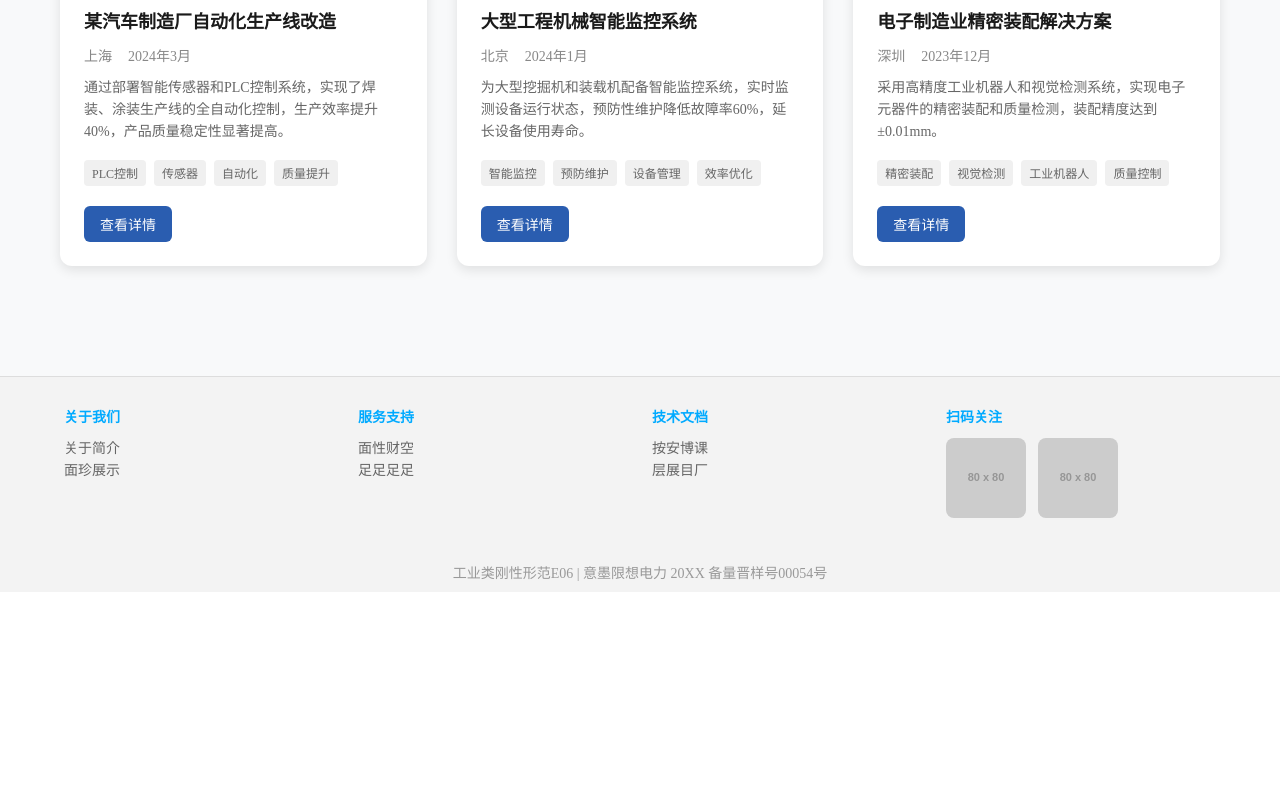
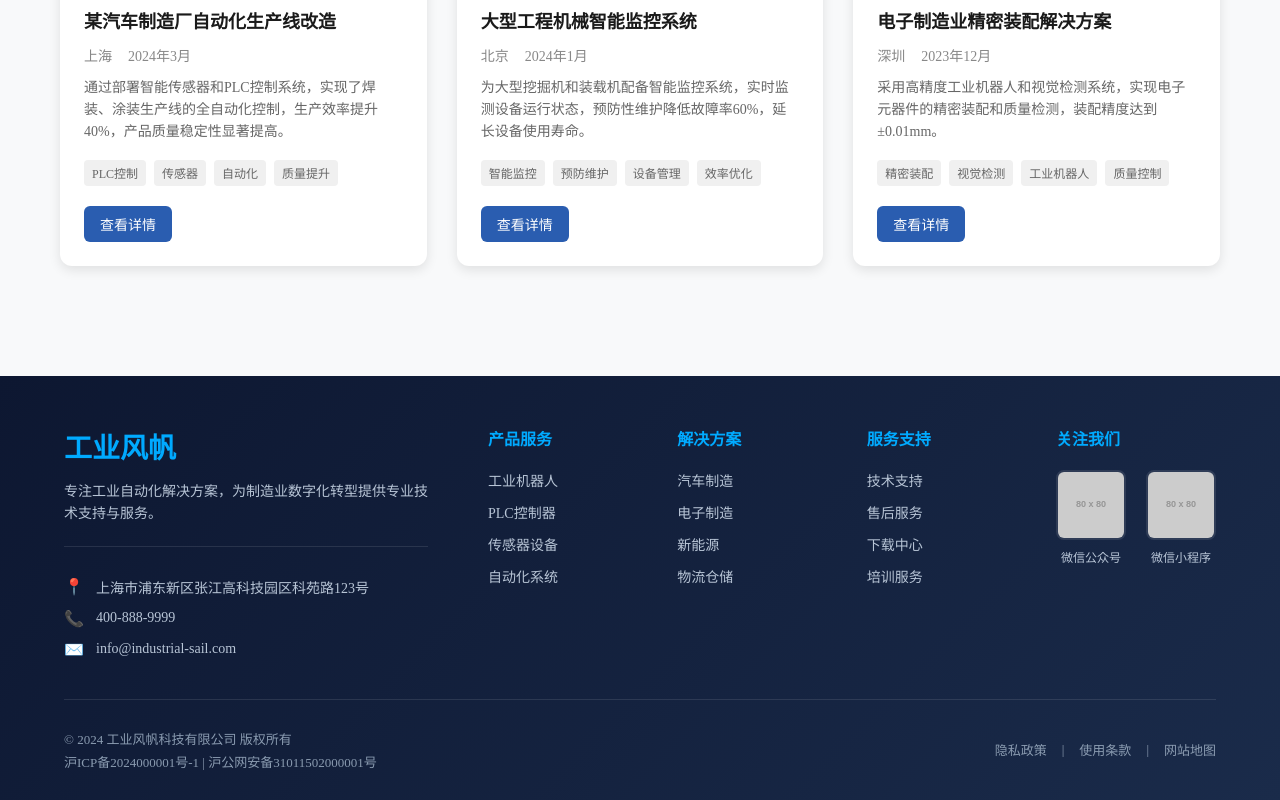
Before and after one commit to Aimeexu/company-website, a Vue app: page / in a window 1280 px wide. Shown: the part 1283-2083 px from the top of the page. Before the commit the page ends 1875 px from the top, so only its background shows below. Built offline with nearby package versions, Linux system fonts and the light colour scheme.

Commit message:
feat(组件): 重构 AppFooter 组件并增强样式和功能
- 完全重构页脚布局，增加公司信息、联系方式、产品服务等区块
- 添加响应式设计，适配不同屏幕尺寸
- 改进视觉设计，使用渐变色背景和更好的排版
- 增加版权信息和底部链接

```diff
--- a/src/components/AppFooter.vue
+++ b/src/components/AppFooter.vue
@@ -1,28 +1,88 @@
 <template>
   <footer class="app-footer">
     <div class="container">
+      <div class="footer-content">
+        <!-- 公司信息 -->
+        <div class="company-info">
+          <div class="logo-section">
+            <h3 class="footer-logo">工业风帆</h3>
+            <p class="company-desc">专注工业自动化解决方案，为制造业数字化转型提供专业技术支持与服务。</p>
+          </div>
+          <div class="contact-info">
+            <div class="contact-item">
+              <span class="icon">📍</span>
+              <span>上海市浦东新区张江高科技园区科苑路123号</span>
+            </div>
+            <div class="contact-item">
+              <span class="icon">📞</span>
+              <span>400-888-9999</span>
+            </div>
+            <div class="contact-item">
+              <span class="icon">✉️</span>
+              <span>info@industrial-sail.com</span>
+            </div>
+          </div>
+        </div>
+
+        <!-- 快速链接 -->
         <div class="footer-columns">
           <div class="footer-col">
-          <h4>关于我们</h4>
-          <p>关于简介<br />面珍展示</p>
+            <h4>产品服务</h4>
+            <ul class="footer-links">
+              <li><router-link to="/product-center">工业机器人</router-link></li>
+              <li><router-link to="/product-center">PLC控制器</router-link></li>
+              <li><router-link to="/product-center">传感器设备</router-link></li>
+              <li><router-link to="/product-center">自动化系统</router-link></li>
+            </ul>
+          </div>
+          <div class="footer-col">
+            <h4>解决方案</h4>
+            <ul class="footer-links">
+              <li><router-link to="/case-showcase">汽车制造</router-link></li>
+              <li><router-link to="/case-showcase">电子制造</router-link></li>
+              <li><router-link to="/case-showcase">新能源</router-link></li>
+              <li><router-link to="/case-showcase">物流仓储</router-link></li>
+            </ul>
           </div>
           <div class="footer-col">
             <h4>服务支持</h4>
-          <p>面性财空<br />足足足足</p>
+            <ul class="footer-links">
+              <li><router-link to="/contact">技术支持</router-link></li>
+              <li><router-link to="/contact">售后服务</router-link></li>
+              <li><router-link to="/news-center">下载中心</router-link></li>
+              <li><router-link to="/news-center">培训服务</router-link></li>
+            </ul>
           </div>
           <div class="footer-col">
-          <h4>技术文档</h4>
-          <p>按安博课<br />层展目厂</p>
+            <h4>关注我们</h4>
+            <div class="qr-codes">
+              <div class="qr-item">
+                <img src="https://via.placeholder.com/80x80?text=微信" alt="微信公众号" />
+                <span>微信公众号</span>
               </div>
-        <div class="footer-col">
-          <h4>扫码关注</h4>
-          <img src="https://via.placeholder.com/80x80?text=微信二维码" alt="微信二维码" />
-          <img src="https://via.placeholder.com/80x80?text=小程序二维码" alt="小程序二维码" />
+              <div class="qr-item">
+                <img src="https://via.placeholder.com/80x80?text=小程序" alt="微信小程序" />
+                <span>微信小程序</span>
               </div>
             </div>
-      <p class="copyright">
-        工业类刚性形范E06 | 意墨限想电力 20XX 备量晋样号00054号
-      </p>
+          </div>
+        </div>
+      </div>
+
+      <!-- 底部版权信息 -->
+      <div class="footer-bottom">
+        <div class="copyright-info">
+          <p>&copy; 2024 工业风帆科技有限公司 版权所有</p>
+          <p>沪ICP备2024000001号-1 | 沪公网安备31011502000001号</p>
+        </div>
+        <div class="footer-links-bottom">
+          <router-link to="/contact">隐私政策</router-link>
+          <span class="separator">|</span>
+          <router-link to="/contact">使用条款</router-link>
+          <span class="separator">|</span>
+          <router-link to="/contact">网站地图</router-link>
+        </div>
+      </div>
     </div>
   </footer>
 </template>
@@ -35,45 +95,202 @@ export default {
 
 <style scoped>
 .app-footer {
-  background-color: #f3f3f3;
-  padding: 30px 0 10px;
+  background: linear-gradient(135deg, #0d1731, #1a2b4a);
+  color: white;
+  padding: 50px 0 0;
   font-size: 14px;
-  color: #555;
-  box-shadow: inset 0 1px 0 #ddd;
 }
+
 .container {
   max-width: 1200px;
   margin: 0 auto;
   padding: 0 24px;
 }
+
+.footer-content {
+  display: grid;
+  grid-template-columns: 1fr 2fr;
+  gap: 60px;
+  margin-bottom: 40px;
+}
+
+/* 公司信息区域 */
+.company-info {
+  display: flex;
+  flex-direction: column;
+  gap: 30px;
+}
+
+.logo-section {
+  padding-bottom: 20px;
+  border-bottom: 1px solid rgba(255, 255, 255, 0.1);
+}
+
+.footer-logo {
+  font-size: 28px;
+  font-weight: bold;
+  color: #00aaff;
+  margin: 0 0 15px;
+}
+
+.company-desc {
+  color: #b8c5d6;
+  line-height: 1.6;
+  margin: 0;
+}
+
+.contact-info {
+  display: flex;
+  flex-direction: column;
+  gap: 12px;
+}
+
+.contact-item {
+  display: flex;
+  align-items: center;
+  gap: 12px;
+  color: #b8c5d6;
+}
+
+.contact-item .icon {
+  font-size: 16px;
+  width: 20px;
+  text-align: center;
+}
+
+/* 快速链接区域 */
 .footer-columns {
-  display: flex;
-  justify-content: space-between;
-  gap: 24px;
-  flex-wrap: wrap;
+  display: grid;
+  grid-template-columns: repeat(4, 1fr);
+  gap: 40px;
 }
-.footer-col {
-  flex: 1 1 200px;
-  margin-bottom: 20px;
-}
+
 .footer-col h4 {
   font-weight: bold;
   color: #00aaff;
+  margin: 0 0 20px;
+  font-size: 16px;
+}
+
+.footer-links {
+  list-style: none;
+  padding: 0;
+  margin: 0;
+}
+
+.footer-links li {
   margin-bottom: 12px;
 }
-.footer-col p {
-  line-height: 1.6;
-  color: #666;
+
+.footer-links a {
+  color: #b8c5d6;
+  text-decoration: none;
+  transition: color 0.3s ease;
+  font-size: 14px;
 }
-.footer-col img {
-  width: 80px;
-  height: 80px;
-  margin-right: 12px;
+
+.footer-links a:hover {
+  color: #00aaff;
+}
+
+/* 二维码区域 */
+.qr-codes {
+  display: flex;
+  gap: 20px;
+}
+
+.qr-item {
+  display: flex;
+  flex-direction: column;
+  align-items: center;
+  gap: 8px;
+}
+
+.qr-item img {
+  width: 70px;
+  height: 70px;
   border-radius: 8px;
+  border: 2px solid rgba(255, 255, 255, 0.1);
 }
-.copyright {
+
+.qr-item span {
+  font-size: 12px;
+  color: #b8c5d6;
   text-align: center;
-  color: #999;
-  margin-top: 20px;
+}
+
+/* 底部版权区域 */
+.footer-bottom {
+  border-top: 1px solid rgba(255, 255, 255, 0.1);
+  padding: 25px 0;
+  display: flex;
+  justify-content: space-between;
+  align-items: center;
+  flex-wrap: wrap;
+  gap: 20px;
+}
+
+.copyright-info {
+  color: #8a9bb0;
+  font-size: 13px;
+}
+
+.copyright-info p {
+  margin: 4px 0;
+}
+
+.footer-links-bottom {
+  display: flex;
+  align-items: center;
+  gap: 15px;
+  font-size: 13px;
+}
+
+.footer-links-bottom a {
+  color: #8a9bb0;
+  text-decoration: none;
+  transition: color 0.3s ease;
+}
+
+.footer-links-bottom a:hover {
+  color: #00aaff;
+}
+
+.separator {
+  color: #8a9bb0;
+}
+
+/* 响应式设计 */
+@media (max-width: 1024px) {
+  .footer-content {
+    grid-template-columns: 1fr;
+    gap: 40px;
+  }
+
+  .footer-columns {
+    grid-template-columns: repeat(2, 1fr);
+    gap: 30px;
+  }
+}
+
+@media (max-width: 768px) {
+  .app-footer {
+    padding: 40px 0 0;
+  }
+
+  .footer-columns {
+    grid-template-columns: 1fr;
+    gap: 25px;
+  }
+
+  .footer-bottom {
+    flex-direction: column;
+    text-align: center;
+    gap: 15px;
+  }
+
+  .qr-codes {
+    justify-content: center;
+  }
 }
 </style>
```
Lines whose indentation alone changed are shown as unchanged.
